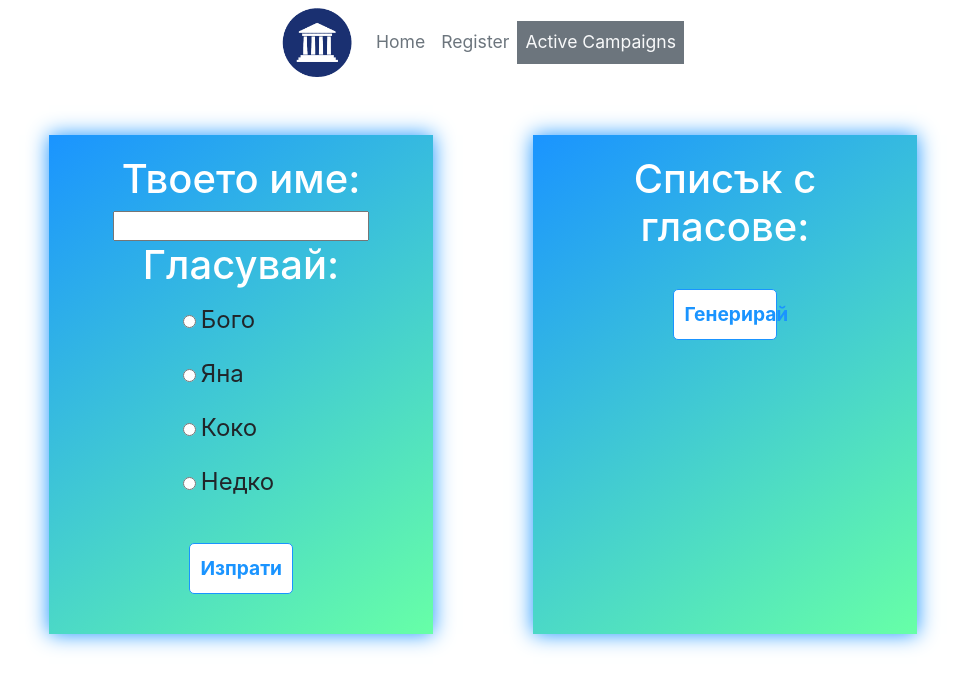
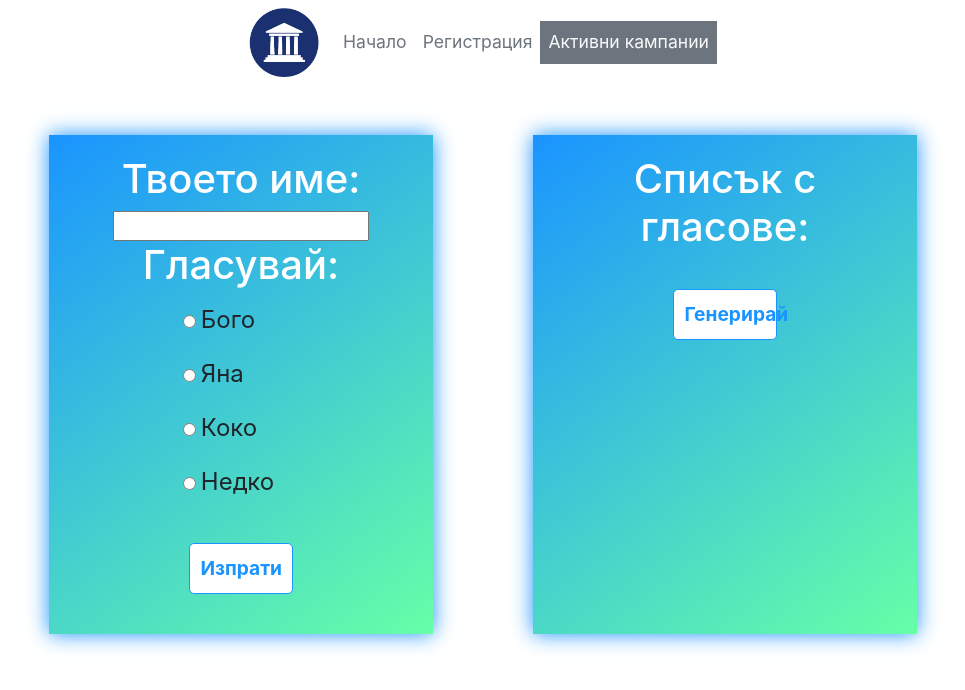
Before and after one commit to ivan-parnarev/E-Government, a React (Create React App) app in the folder e-gov-frontend/: page / in a window 1280 px wide. Shown: the top 690 px of the page, without its empty margins (157-1122 px from the left). Built offline with nearby package versions, Linux system fonts and the light colour scheme.

Commit message:
translated main navigation bar in Bulgarian

```diff
--- a/e-gov-frontend/src/components/MainNavigation.js
+++ b/e-gov-frontend/src/components/MainNavigation.js
@@ -17,16 +17,16 @@ function MainNavigation() {
           </Navbar.Brand>
           <Nav className="me-auto">
             <Nav.Link href="#home" className={styles.navbarNavLink}>
-              Home
+              Начало
             </Nav.Link>
             <Nav.Link href="#register" className={styles.navbarNavLink}>
-              Register
+              Регистрация
             </Nav.Link>
             <Nav.Link
               href="#active-campaigns"
               className={`${styles.navbarNavLink} ${styles.activeCampaigns}`}
             >
-              Active Campaigns
+              Активни кампании
             </Nav.Link>
           </Nav>
         </Container>
```
